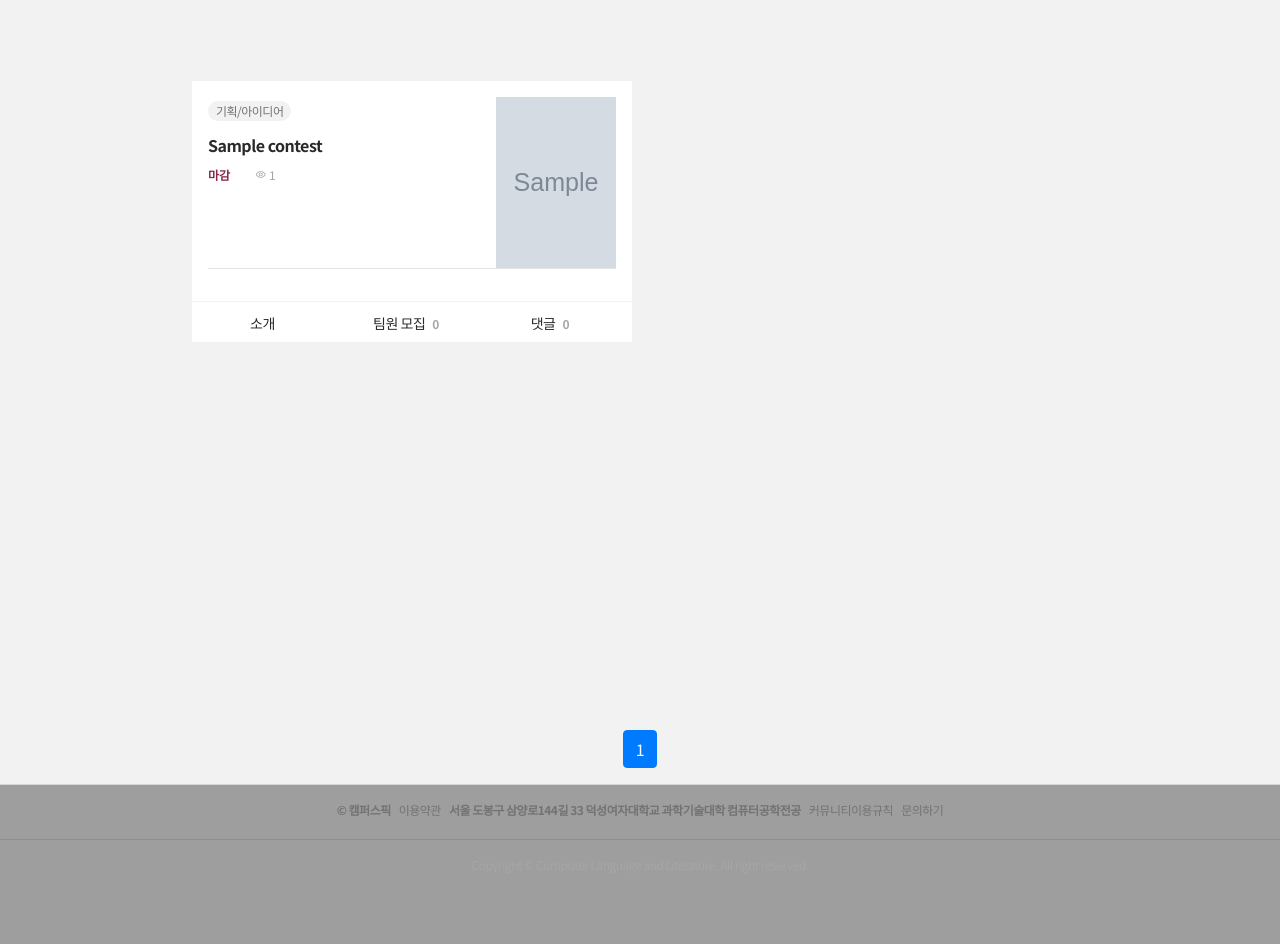
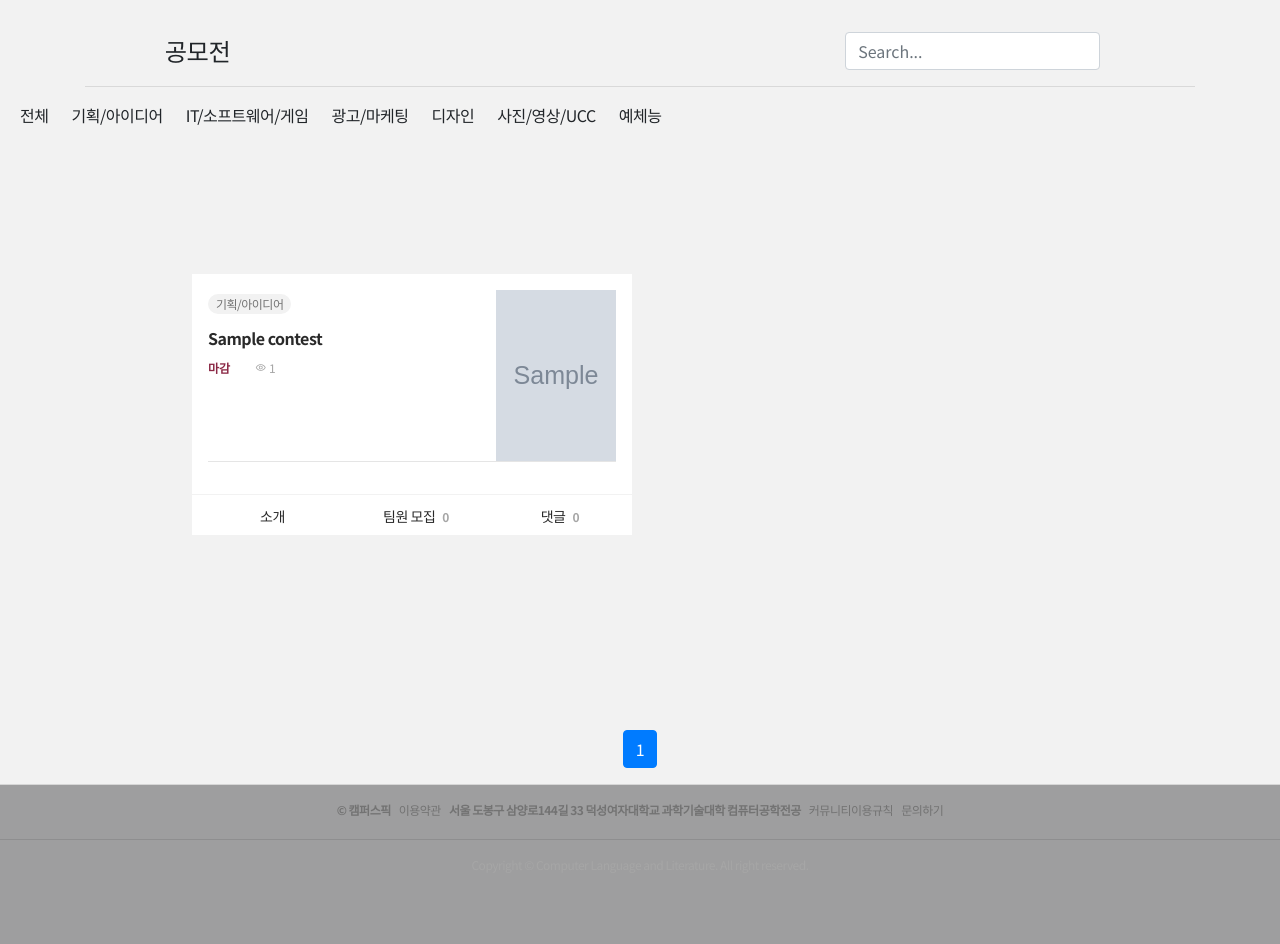
Before and after one commit to 2023-Internetprogramming/team-03, a Django app: page /contest/ in a window 1280 px wide. Shown: the part 56-1000 px from the top of the page. Run offline with Django 4.2, Linux system fonts and the light colour scheme; tables that the repository leaves empty hold one stand-in row (values such as "Sample post"); grey boxes marked "Sample" are stand-in pictures; some libraries are stand-ins or nearby versions.

```diff
--- a/contest/templates/contest/contest_list.html
+++ b/contest/templates/contest/contest_list.html
@@ -22,16 +22,42 @@
       </form>
     </div>
   </section>-->
-  <section class="tab fixed" style="top: 0px; transform: translateY(0px);">
-    <div class="wrap">
-        <a href="/contest/" class="active"><span class="text">전체</span></a>
-        <a href="?category=101">기획/아이디어</a>
-        <a href="?category=102">IT/소프트웨어/게임</a>
-        <a href="?category=103">광고/마케팅</a>
-        <a href="?category=104">디자인</a>
-        <a href="?category=105">사진/영상/UCC</a>
-        <a href="?category=106">예체능</a>
-
+  <br><br><br>
+  <div class="py-3 mb-4 border-bottom">
+    <div class="container d-flex flex-wrap justify-content-center">
+      <p class="d-flex align-items-center mb-3 mb-lg-0 me-lg-auto link-body-emphasis text-decoration-none" style="margin-right:600px;">
+        <span class="fs-4">공모전</span>
+      </p>
+      <form class="col-12 col-lg-auto mb-3 mb-lg-0" role="search">
+        <input type="search" class="form-control" placeholder="Search..." aria-label="Search">
+      </form>
+      <hr>
+    </div>
+    <section style="height: 50px;">
+        <div class="wrap">
+            <a href="/contest/" class="{% if not request.GET.category %}active{% endif %}">
+                <span class="text">전체</span>
+            </a>
+            <a href="?category=기획/아이디어" class="{% if request.GET.category == '기획/아이디어' %}active{% endif %}">
+                <span class="text">기획/아이디어</span>
+            </a>
+            <a href="?category=IT/소프트웨어/게임" class="{% if request.GET.category == 'IT/소프트웨어/게임' %}active{% endif %}">
+                <span class="text">IT/소프트웨어/게임</span>
+            </a>
+            <a href="?category=광고/마케팅" class="{% if request.GET.category == '광고/마케팅' %}active{% endif %}">
+                <span class="text">광고/마케팅</span>
+            </a>
+            <a href="?category=디자인" class="{% if request.GET.category == '디자인' %}active{% endif %}">
+                <span class="text">디자인</span>
+            </a>
+            <a href="?category=사진/영상/UCC" class="{% if request.GET.category == '사진/영상/UCC' %}active{% endif %}">
+                <span class="text">사진/영상/UCC</span>
+            </a>
+            <a href="?category=예체능" class="{% if request.GET.category == '예체능' %}active{% endif %}">
+                <span class="text">예체능</span>
+            </a>
+        </section>
+  </div>
       {% comment %} <a href="" data-category="101"><span class="text">기획/아이디어</span></a>
       <a href="" data-category="102"><span class="text">브랜드/네이밍</span></a>
       <a href="" data-category="103"><span class="text">광고/마케팅</span></a>
@@ -41,7 +67,6 @@
       <a href="" data-category="107"><span class="text">문학/수기/시나리오</span></a>
       <a href="" data-category="108"><span class="text">IT/소프트웨어/게임</span></a>
       <a href="" data-category="109"><span class="text">기타</span></a></div> {% endcomment %}
-  </section>
 <div id="container1" style="padding-top: 65px; flex-grow: 1;" >
     {% if contests %}
     {% for contest in contests %}
@@ -121,8 +146,55 @@
 </nav>
 
 {% else %}
-<h4>아직 게시물이 없습니다.</h4>
+<h4 style="margin-bottom: 13.5rem;">아직 게시물이 없습니다.</h4>
 {% endif %}
+<style>
+    .py-3 {
+        padding-top: 1rem!important;
+        padding-bottom: 1rem!important;
+    }
+    .mb-4 {
+        margin-bottom: 1.5rem!important;
+    }
+    .border-bottom {
+        border-bottom: var(--bs-border-width) var(--bs-border-style) var(--bs-border-color)!important;
+    }
+    .fs-4 {
+        font-size: calc(1.275rem + .3vw)!important;
+    }
+    .d-flex {
+        display: flex!important;
+    }
+    section.search, section.tab {
+        position: static;
+        width: 100%;
+        box-sizing: border-box;
+        font-size: 0;
+    }
+    h4{
+       margin-bottom: 500px;
+    }
+    section.tab {
+        white-space: nowrap;
+    }
+    section.tab > div.wrap > a {
+        display: inline-block;
+        padding: 0 12px;
+        height: 56px;
+        line-height: 56px;
+        box-sizing: border-box;
+        border-bottom: 3px solid transparent;
+    }
+    section.tab > div.wrap {
+        box-sizing: border-box;
+    }
+    span.text{
+        padding-left: 20px;
+    }
+    section{
+        box-sizing: border-box;
+    }
+</style>
 <link rel="stylesheet" type="text/css" href="{% static 'contest/css/list.css' %}">
 
 
--- a/contest/views.py
+++ b/contest/views.py
@@ -12,7 +12,12 @@ from datetime import datetime, timedelta
 
 
 def contest_list(request):
-    contests = Contest.objects.order_by('-pk')
+    category_filter = request.GET.get('category', None)
+    if category_filter:
+        contests = Contest.objects.filter(contest_category=category_filter).order_by('-pk')
+    else:
+        contests = Contest.objects.order_by('-pk')
+
     today = datetime.now().date()
 
     for contest in contests:
@@ -20,6 +25,7 @@ def contest_list(request):
 
     page = request.GET.get('page', 1)
     paginator = Paginator(contests, 8)
+
     try:
         contests = paginator.page(page)
     except PageNotAnInteger:
--- a/ott_posts/forms.py
+++ b/ott_posts/forms.py
@@ -5,6 +5,7 @@ from datetime import datetime
 class OttForm(forms.ModelForm):
     class Meta:
         model = Ott
+        exclude = ['author']
         fields = ['type', 'people', 'bill', 'description_OTT']
 
         labels = {
--- a/ott_posts/models.py
+++ b/ott_posts/models.py
@@ -1,4 +1,6 @@
 from django.db import models
+from django.contrib.auth.models import User
+
 
 class Ott(models.Model):
     NETFLIX = 'Netflix'
@@ -22,6 +24,7 @@ class Ott(models.Model):
         (4, '4'),
     ]
 
+    author = models.ForeignKey(User, on_delete=models.CASCADE)
     type = models.CharField(max_length=15, choices=TYPE_CHOICES, default='Netflix')
     bill = models.IntegerField()
     people = models.IntegerField(choices=PEOPLE_CHOICES, default='1')
--- a/ott_posts/templates/ott_posts/ott_detail.html
+++ b/ott_posts/templates/ott_posts/ott_detail.html
@@ -3,15 +3,15 @@
 {% block main_area %}
     <br><br>
     <div class="container mt-4" id="container">
-      <h2>{{ ott.type }} {{ ott.people }}</h2>
+      <h2>{{ ott.type }} {{ ott.people }}명 모집</h2>
       <p>요금제: {{ ott.bill }}</p>
       <p>모집 인원: {{ ott.people }}</p>
       <p>세부 사항: {{ ott.description_OTT }}</p>
 
-      <a href="{% url 'ott_update' id=ott.id %}" class="btn btn-secondary">수정</a>
+      <a href="{% url 'ott_update' id=ott.id %}" class="btn btn-secondary {% if request.user != ott.author %}d-none{% endif %}">수정</a>
 
       <!-- 삭제 버튼에 onclick 이벤트 추가 -->
-      <button type="button" class="btn btn-danger" onclick="confirmDelete()">삭제</button>
+      <button type="button" class="btn btn-danger {% if request.user != ott.author %}d-none{% endif %}" onclick="confirmDelete()">삭제</button>
 
       <!-- 삭제 확인 모달 -->
       <div class="modal fade" id="confirmDeleteModal" tabindex="-1" role="dialog" aria-labelledby="confirmDeleteModalLabel" aria-hidden="true">
--- a/users/templates/users/signup.html
+++ b/users/templates/users/signup.html
@@ -65,7 +65,7 @@
             </div>
         </div>
     </div>
-  </div>
+</div>
 
 <script>
     $(document).ready(function () {
```
Also changed, not shown: ott_posts/views.py (+16 -3 lines).
